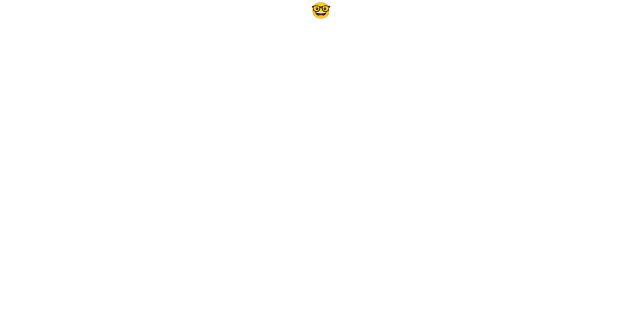
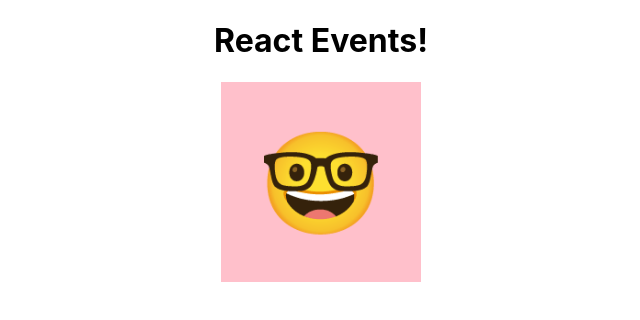
Before and after one commit to super8989/React_wise_square, a React (Create React App) app: page / in a window 1280 px wide. Shown: the top 320 px of the page, without its empty margins (319-959 px from the left). Built offline with nearby package versions, Linux system fonts and the light colour scheme.

Commit message:
styled WiseSquare component and added in MouseEnter to log message

```diff
--- a/src/App.js
+++ b/src/App.js
@@ -5,6 +5,7 @@ import './App.css';
 function App() {
   return (
     <div className="App">
+    <h1>React Events!</h1>
       <WiseSquare />
     </div>
   );
--- /dev/null
+++ b/src/WiseSquare.css
@@ -0,0 +1,10 @@
+.WiseSquare {
+    display: flex;
+    justify-content: center;
+    align-items: center;
+    width: 2em;
+    height: 2em;
+    background-color: pink;
+    font-size: 100px;
+    margin: auto;
+}
--- a/src/WiseSquare.js
+++ b/src/WiseSquare.js
@@ -1,4 +1,5 @@
 import React, { Component } from 'react';
+import './WiseSquare.css';
 
 class WiseSquare extends Component {
     dispenseWisdom() {
@@ -16,7 +17,7 @@ class WiseSquare extends Component {
 
     render() {
         return (
-            <div className="WiseSquare">🤓</div>
+            <div className="WiseSquare" onMouseEnter={this.dispenseWisdom}>🤓</div>
         )
     }
 }
```
